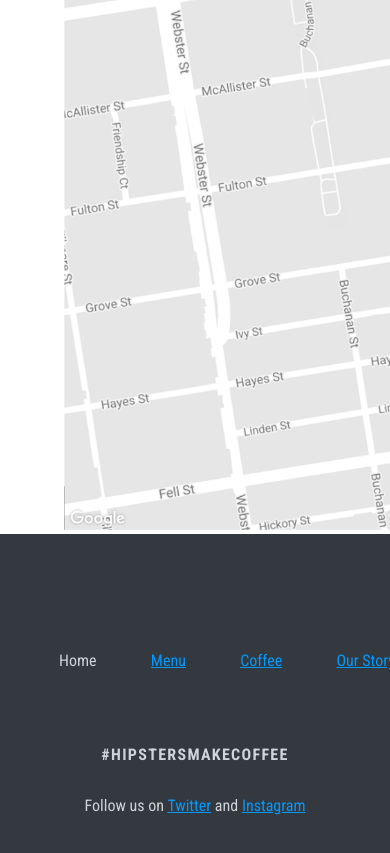
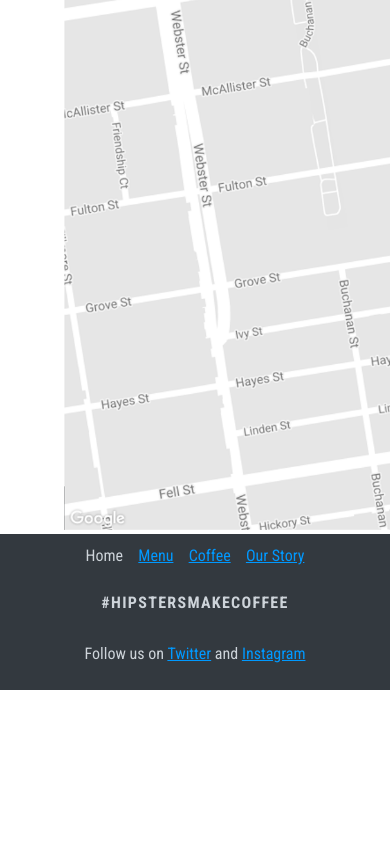
Before and after one commit to Indig0s/generic-hipster-coffee, a website: page src/index.html in a window 390 px wide. Shown: the part 1515-2368 px from the top of the page. After the commit the page ends 2205 px from the top, so only its background shows below. Drawn offline with nearby package versions, Linux system fonts and the light colour scheme; files that its build step writes are made by us from their sources.

Commit message:
nav repaired

```diff
--- a/src/scss/_footer.scss
+++ b/src/scss/_footer.scss
@@ -1,14 +1,9 @@
-main {
-    padding-left: 2em;
-    padding-left: 2em;
-    padding-right: 2em;
-}
-
 footer {
     display: flex;
     flex-direction: column;
     justify-content: center;
-    padding-top: 30%;
+    align-items: center;
+    padding-top: 3%;
     height: 20%;
     background-color: $footer_background;
 }
@@ -17,7 +12,8 @@ footer {
     display: flex;
     flex-direction: row;
     justify-content: space-around;
-    width: 100%;
+    width: 35%;
+    margin-left: 0;
     color: $bluelink;
 }
 
@@ -35,7 +31,7 @@ footer {
 
 
 .hashtag {
-    margin-top: 15%;
+    margin-top: 3%;
     text-align: center;
     font-weight: bold;
     color: $greytext;
@@ -45,10 +41,17 @@ footer {
 
 .socials {
     text-align: center;
-    padding-bottom: 20%;
+    padding-bottom: 3%;
     color: $greytext;
 
     a {
         color: $bluelink;
     }
 }
+
+@media (max-width: 768px) {
+    .links {
+        width: 60%;
+    }
+
+}
```
